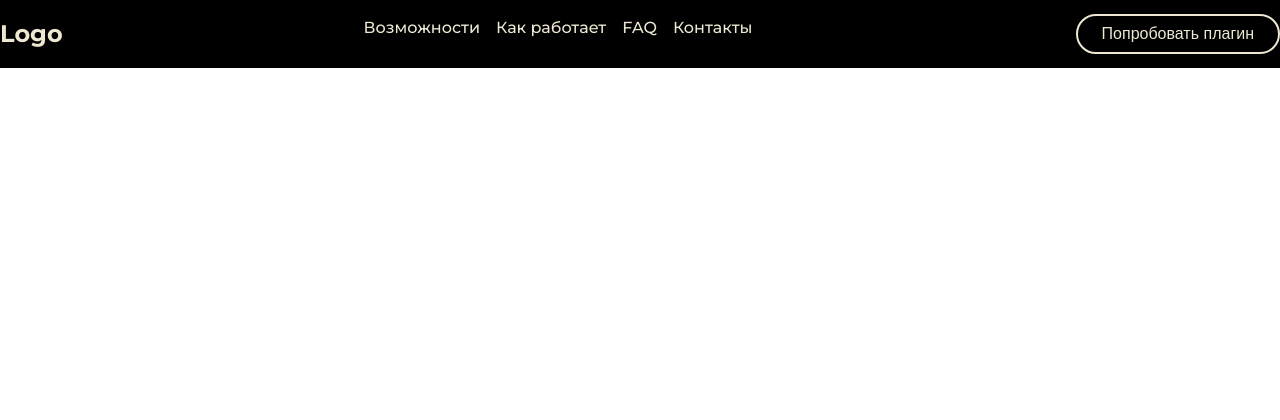
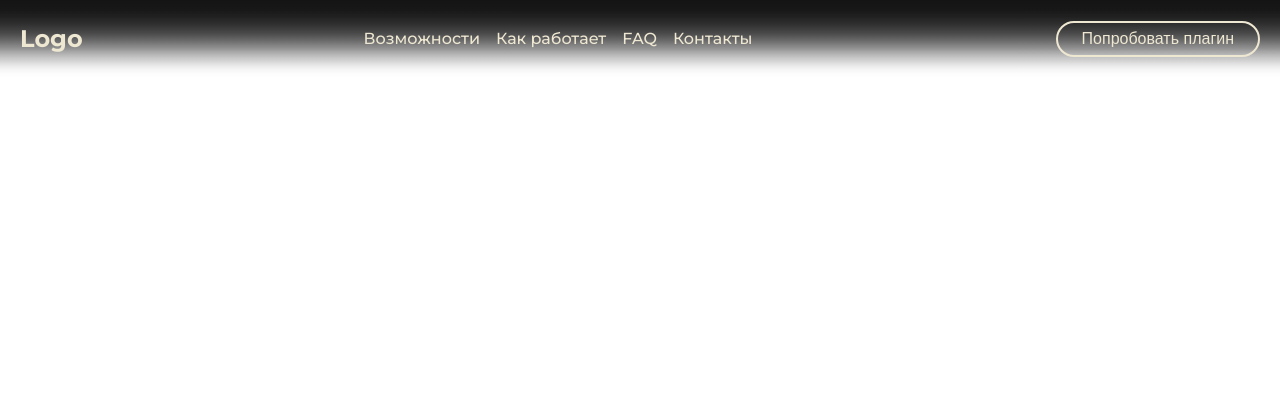
Before and after one commit to VKRFigmaPlugin/Landing, a Python web app: template app/templates/pages/index.html in a window 1280 px wide. Shown: the top 420 px of the page. Before the commit the page ends 68 px from the top, so only its background shows below. Run offline with Jinja, Linux system fonts and the light colour scheme; the template is opened without the code that fills it, so the values that code supplies are empty; some web fonts are replaced.

Commit message:
feat: поправил верстку хэдера

```diff
--- a/app/static/styles/components/_base.scss
+++ b/app/static/styles/components/_base.scss
@@ -25,11 +25,11 @@ body {
   min-height: 100vh;
 }
 
-.container {
-  &__main {
+.main {
+  &__container {
     width: 100%;
-    max-width: 1400px;
+    max-width: 1440px;
     padding: 0 20px;
-    margin: 0 auto;
+    margin: 0;
   }
 }
--- a/app/static/styles/components/_header.scss
+++ b/app/static/styles/components/_header.scss
@@ -1,18 +1,41 @@
 .header {
-  background-color: $color-base-black;
   color: $color-accent-primary;
-  height: 68px;
   width: 100%;
   font-family: "Montserrat";
+  display: flex;
+  align-items: center;
+  justify-content: space-between;
+  position: sticky;
+  top: 0;
+  left: 0;
+  padding: 21px 0;
 
-  &__container {
-    display: flex;
-    align-items: center;
-    justify-content: space-between;
-    max-width: 1440px;
+  &:after {
+    content: "";
+    position: absolute;
+    left: -20px;
+    top: 0;
+    z-index: -1;
+    background: linear-gradient(
+                    to bottom,
+                    rgba(20, 20, 20, 1) 0%,
+                    rgba(20, 20, 20, 0.99) 11%,
+                    rgba(20, 20, 20, 0.95) 21%,
+                    rgba(20, 20, 20, 0.89) 30%,
+                    rgba(20, 20, 20, 0.82) 38%,
+                    rgba(20, 20, 20, 0.74) 45%,
+                    rgba(20, 20, 20, 0.65) 51%,
+                    rgba(20, 20, 20, 0.55) 57%,
+                    rgba(20, 20, 20, 0.45) 63%,
+                    rgba(20, 20, 20, 0.40) 65%,
+                    rgba(20, 20, 20, 0.26) 73%,
+                    rgba(20, 20, 20, 0.11) 83%,
+                    rgba(20, 20, 20, 0.05) 88%,
+                    rgba(20, 20, 20, 0.01) 94%,
+                    rgba(20, 20, 20, 0) 100%
+    );
+    width: calc(100% + 40px);
     height: 100%;
-    margin: 0 auto;
-    box-sizing: border-box;
   }
 
   &__logo {
@@ -20,7 +43,6 @@
     .logo-text {
       color: $color-accent-primary;
       font-size: 1.5rem;
-      font-weight: bold;
       text-decoration: none;
       font-weight: 700;
     }
@@ -29,6 +51,8 @@
   &__nav {
     width: 411px;
     height: 28px;
+    text-align: center;
+    align-content: center;
 
     .nav-list {
       display: flex;
@@ -49,7 +73,7 @@
       background-color: transparent;
       border: 2px solid $color-accent-primary;
       color: $color-accent-primary;
-      padding: 0.6rem 1.5rem;
+      padding: 0.5rem 1.5rem;
       border-radius: 30px;
       font-size: 1rem;
       font-weight: 500;
--- a/app/static/styles/styles.css
+++ b/app/static/styles/styles.css
@@ -43,39 +43,46 @@ body {
   min-height: 100vh;
 }
 
-.container__main {
+.main__container {
   width: 100%;
-  max-width: 1400px;
+  max-width: 1440px;
   padding: 0 20px;
-  margin: 0 auto;
+  margin: 0;
 }
 
 .header {
-  background-color: #000000;
   color: #EEE7D2;
-  height: 68px;
   width: 100%;
   font-family: "Montserrat";
-}
-.header__container {
   display: flex;
   align-items: center;
   justify-content: space-between;
-  max-width: 1440px;
+  position: sticky;
+  top: 0;
+  left: 0;
+  padding: 21px 0;
+}
+.header:after {
+  content: "";
+  position: absolute;
+  left: -20px;
+  top: 0;
+  z-index: -1;
+  background: linear-gradient(to bottom, rgb(20, 20, 20) 0%, rgba(20, 20, 20, 0.99) 11%, rgba(20, 20, 20, 0.95) 21%, rgba(20, 20, 20, 0.89) 30%, rgba(20, 20, 20, 0.82) 38%, rgba(20, 20, 20, 0.74) 45%, rgba(20, 20, 20, 0.65) 51%, rgba(20, 20, 20, 0.55) 57%, rgba(20, 20, 20, 0.45) 63%, rgba(20, 20, 20, 0.4) 65%, rgba(20, 20, 20, 0.26) 73%, rgba(20, 20, 20, 0.11) 83%, rgba(20, 20, 20, 0.05) 88%, rgba(20, 20, 20, 0.01) 94%, rgba(20, 20, 20, 0) 100%);
+  width: calc(100% + 40px);
   height: 100%;
-  margin: 0 auto;
-  box-sizing: border-box;
 }
 .header__logo .logo-text {
   color: #EEE7D2;
   font-size: 1.5rem;
-  font-weight: bold;
   text-decoration: none;
   font-weight: 700;
 }
 .header__nav {
   width: 411px;
   height: 28px;
+  text-align: center;
+  align-content: center;
 }
 .header__nav .nav-list {
   display: flex;
@@ -91,7 +98,7 @@ body {
   background-color: transparent;
   border: 2px solid #EEE7D2;
   color: #EEE7D2;
-  padding: 0.6rem 1.5rem;
+  padding: 0.5rem 1.5rem;
   border-radius: 30px;
   font-size: 1rem;
   font-weight: 500;
@@ -119,4 +126,9 @@ body {
   .header__actions {
     margin-right: 0;
   }
-}/*# sourceMappingURL=styles.css.map */
+}
+body {
+  height: 300vh;
+}
+
+/*# sourceMappingURL=styles.css.map */
--- a/app/static/styles/styles.scss
+++ b/app/static/styles/styles.scss
@@ -2,3 +2,7 @@
 @import "components/variables";
 @import "components/base";
 @import "components/header";
+
+body {
+  height: 300vh;
+}
--- a/app/templates/components/elements/header.html
+++ b/app/templates/components/elements/header.html
@@ -1,6 +1,4 @@
 <header class="header">
-  <div class="header__container container">
-
     <div class="header__logo">
       <span class="logo-text">Logo</span>
     </div>
@@ -13,9 +11,9 @@
         <li class="nav-item"><a href="#" class="nav-link">Контакты</a></li>
       </ul>
     </nav>
+
     <div class="header__actions">
       <button class="btn btn--primary">Попробовать плагин</button>
     </div>
-
-  </div>
-</header>
+  </header>
+</div>
--- a/app/templates/layouts/base.html
+++ b/app/templates/layouts/base.html
@@ -9,10 +9,12 @@
     {% endblock %}
 </head>
 <body id="body">
+<div class="main__container">
 {% include 'components/elements/header.html' %}
 
 {% block body %}
 {% endblock %}
+</div>
 
 {% block scripts %}{% endblock %}
 </body>
```
Also changed, not shown: 1 other file.
